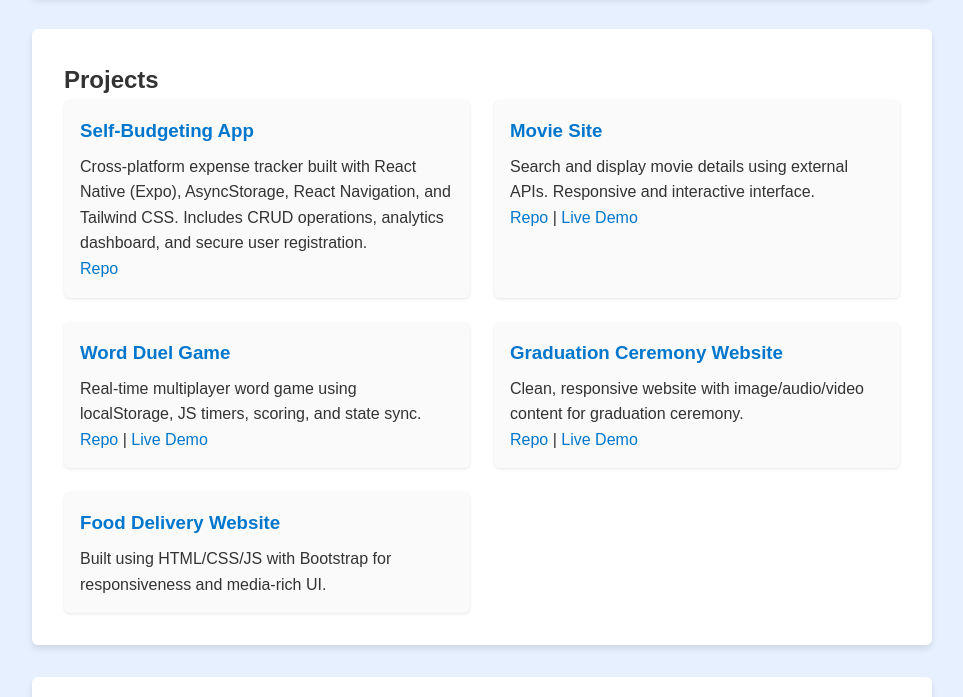
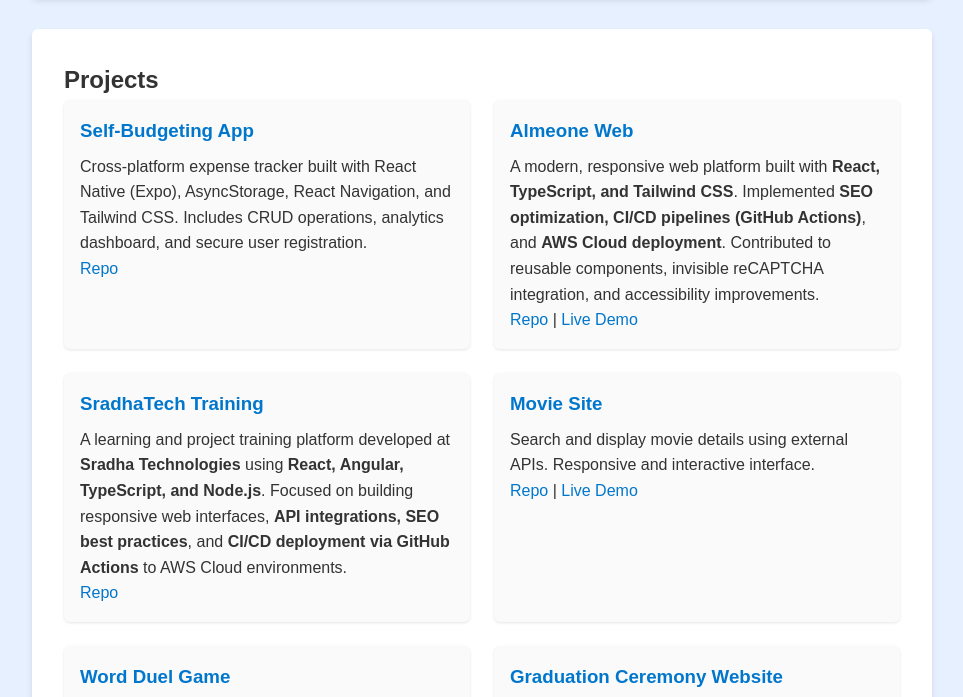
Before and after one commit to Tandra2821/portfolio, a plain HTML site: page index.html in a window 1280 px wide. Shown: the part 2571-3268 px from the top of the page, without its empty margins (158-1121 px from the left). Drawn offline with Linux system fonts and the light colour scheme.

Commit message:
Updated new projects

```diff
--- a/index.html
+++ b/index.html
@@ -128,6 +128,27 @@
   <p>Cross-platform expense tracker built with React Native (Expo), AsyncStorage, React Navigation, and Tailwind CSS. Includes CRUD operations, analytics dashboard, and secure user registration.</p>
   <a href="https://github.com/Tandra2821/Self-Budgeting-App" target="_blank">Repo</a>
 </div>
+<div class="project-card">
+  <h3>Almeone Web</h3>
+  <p>
+    A modern, responsive web platform built with <strong>React, TypeScript, and Tailwind CSS</strong>. Implemented
+    <strong>SEO optimization, CI/CD pipelines (GitHub Actions)</strong>, and <strong>AWS Cloud deployment</strong>.
+    Contributed to reusable components, invisible reCAPTCHA integration, and accessibility improvements.
+  </p>
+  <a href="https://github.com/jaganec/almeone-web" target="_blank">Repo</a> |
+  <a href="https://jaganec.github.io/almeone-web/" target="_blank">Live Demo</a>
+</div>
+
+<div class="project-card">
+  <h3>SradhaTech Training</h3>
+  <p>
+    A learning and project training platform developed at <strong>Sradha Technologies</strong> using
+    <strong>React, Angular, TypeScript, and Node.js</strong>. Focused on building responsive web interfaces,
+    <strong>API integrations, SEO best practices</strong>, and <strong>CI/CD deployment via GitHub Actions</strong>
+    to AWS Cloud environments.
+  </p>
+  <a href="https://github.com/Tandra2821/sradhatechtraining" target="_blank">Repo</a>
+</div>
         <div class="project-card">
           <h3>Movie Site</h3>
           <p>Search and display movie details using external APIs. Responsive and interactive interface.</p>
@@ -146,11 +167,7 @@
           <a href="https://github.com/Tandra2821/Graduation-Ceremony-site" target="_blank">Repo</a> |
           <a href="https://tandra2821.github.io/Graduation-Ceremony-site/" target="_blank">Live Demo</a>
         </div>
-        <div class="project-card">
-          <h3>Food Delivery Website</h3>
-          <p>Built using HTML/CSS/JS with Bootstrap for responsiveness and media-rich UI.</p>
-        </div>
-      </div>
+
     </section>
 
     <section id="contact" class="section card">
```
